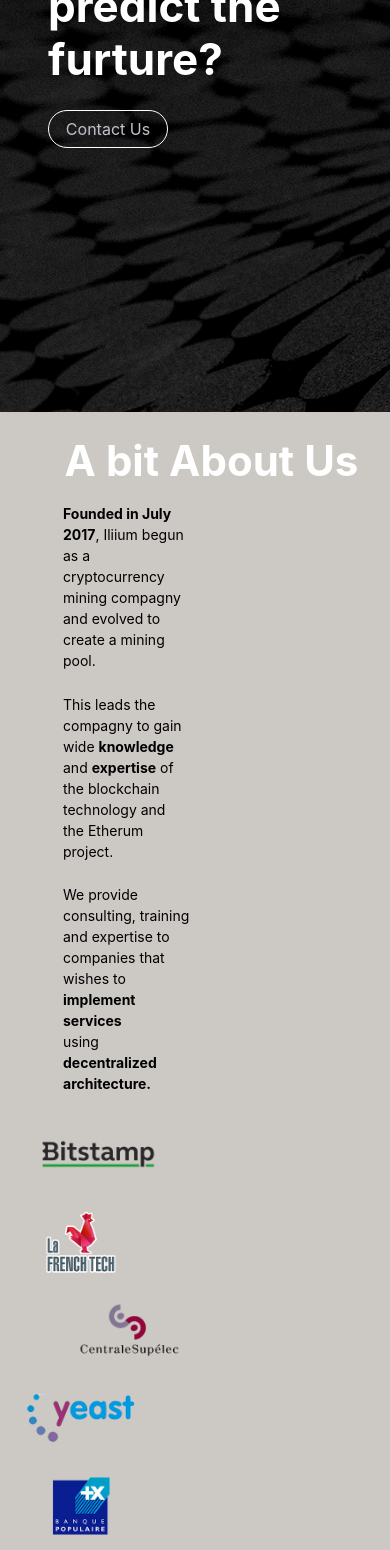
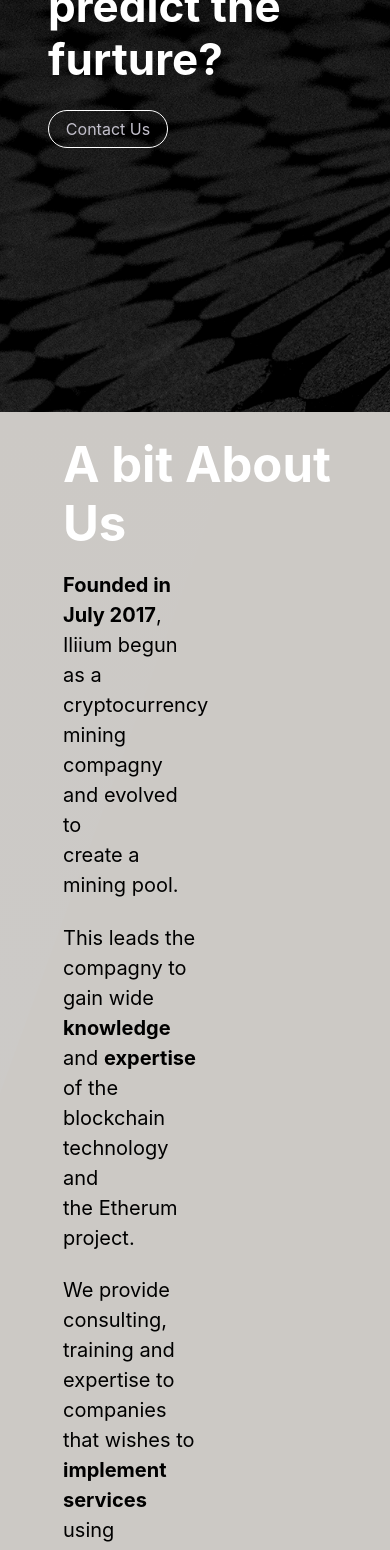
Before and after one commit to Aetra/Site_Vitrine_Iliium, a React (Create React App) app: page / in a window 390 px wide. Shown: the part 432-1982 px from the top of the page. Built offline with nearby package versions, Linux system fonts and the light colour scheme.

Commit message:
MobileBackup

```diff
--- a/src/app/components/Page/AboutUs/AboutUs.jsx
+++ b/src/app/components/Page/AboutUs/AboutUs.jsx
@@ -22,7 +22,7 @@ const AboutUs = () => {
                 <p className="textAboutUs">
                   We provide consulting, training and expertise to companies that wishes to <b>implement services</b> using <b>decentralized architecture.</b>
                 </p>
-                <div className="row">
+                  <div className="mt-5 row">
                     <div className="col-4">
                       <img src={bitstamp} alt="log_bitstamp" className="logo_bitstamp"/>
                     </div>
@@ -50,7 +50,6 @@ const AboutUs = () => {
                       <img src={CA} alt="ca" className="logo_CA"/>
                     </div>
                   </div>
-
             </div>
       );
     }
--- a/src/app/components/Page/AboutUs/style_AboutUs.css
+++ b/src/app/components/Page/AboutUs/style_AboutUs.css
@@ -61,60 +61,53 @@
 
 /* Mobile Devices */
 @media (max-width: 767px){
+  .stAboutUs{
+    background-color:#ccc9c5;
+    min-height: 100vh;
+  }
   .logo_bitstamp {
-    width:80%;
+    width:100%;
     margin-left: 0%;
-
   }
   .logo_frenchtech {
-    width:80%;
+    width:100%;
     margin-left: 0%;
   }
   .logo_supelec {
-    width:80%;
+    width:100%;
     margin-left: 0%;
   }
   .logo_yeast {
-    width:80%;
+    width:100%;
     margin-left: 0%;
   }
   .logo_BPI {
-    width:80%;
+    width:100%;
     margin-left: 0%;
   }
   .logo_CA {
-    width:80%;
+    width:100%;
     margin-left: 0%;
   }
   .logo_BP {
-    width:80%;
+    width:100%;
     margin-left: 0%;
   }
-  .obliqueAbout{
-    display:none;
-  }
+
   .firstPart{
     padding: 0 0 0 0;
   }
-  .stAboutUs{
-    background-color:#ccc9c5;
-    min-height: 100%;
-  }
   .titleAboutUs {
-    font-size:42px !important;
+    font-size:49px !important;
     padding-top:none;
     color:white;
   }
   .textAboutUs {
     padding:3% 0% 0% 0%;
-    font-size: 17px;
+    font-size: 20px !important;
     color:black;
   }
-  .titleAboutUs {
-    font-size:28px;
-    text-align: center;
-    color:white;
-  }
+
 }
 
 /* Medium Devices */
--- a/src/app/components/Page/Project/Project.jsx
+++ b/src/app/components/Page/Project/Project.jsx
@@ -58,7 +58,7 @@ const Project = () => {
       <h1 className="titleProject text-center font-weight-bold">What we do</h1>
       <div className="obliqueProject"></div>
       <div className="mt-5 pt-5 row">
-        <div className="centerVert col-lg-3 offset-lg-5">
+        <div className="centerVert col-lg-3 offset-lg-5 col-sm-3 offset-sm-5">
           <div className="positionTxt1">
             <h3 className="text-right subTitleProject"> Blockchain </h3>
             <p className=" text-justify text-right txt1Project">
@@ -67,16 +67,16 @@ const Project = () => {
             </p>
           </div>
         </div>
-        <div className="centerVert col-lg-3">
+        <div className="centerVert col-lg-3 col-sm-3">
           <div className="firstBall"> </div>
         </div>
       </div>
 
       <div className="mt-3 row">
-        <div className="centerVert col-lg-1 offset-lg-8">
+        <div className="centerVert col-lg-1 offset-lg-8 col-sm-1 offset-sm-8">
           <div className="secondBall"> </div>
         </div>
-        <div className="centerVert col-lg-3">
+        <div className="centerVert col-lg-3 col-sm-3">
           <div className="positionTxt2">
             <h3 className="subTitleProject"> Ethereum </h3>
             <p className="txtProject">
@@ -88,14 +88,14 @@ const Project = () => {
       </div>
 
       <div className="mt-3 row">
-        <div className="centerVert col-lg-2 offset-lg-6">
+        <div className="centerVert col-lg-2 offset-lg-6 col-sm-2 offset-sm-6">
           <div className="positionTxt3">
             <h3 className="subTitleProject text-right"> Mining pool </h3>
             <p className="txtProject text-right"> We develop mining pool<br/> from <b>scratch learning</b> on<br/> ourw knowledge of mining
             </p>
           </div>
         </div>
-        <div className="centerVert col-lg-2">
+        <div className="centerVert col-lg-2 col-sm-2">
           <div className="thirdBall"> </div>
         </div>
 
--- a/src/app/components/Page/Team/Team.jsx
+++ b/src/app/components/Page/Team/Team.jsx
@@ -110,13 +110,13 @@ const Team = () => {
 
           <div class="team container d-flex flex-column justify-content-between">
               <div className="row">
-                <div className="centerVert col-lg-1 offset-lg-6">
+                <div className="centerVert col-lg-1 offset-lg-6 col-sm-1 offset-sm-6">
                   <div className="circleSize1">
                         <img src={Julien} alt="ballJ" className="circleJulien"/>
                   </div>
                 </div>
-                  <div className="centerVert  pt-3 col-lg-5">
-                   <p className="pl-5">
+                  <div className="centerVert  pt-3 col-lg-5  col-sm-5">
+                   <p className="p<l-5">
                     <b>JULIEN</b>
                     <p className="secTxt">Founder & CEO</p>
                   </p>
@@ -124,7 +124,7 @@ const Team = () => {
               </div>
 
               <div className="row">
-                <div className="centerVert col-lg-2 offset-lg-8">
+                <div className="centerVert col-lg-2 offset-lg-8 col-sm-2 offset-sm-8">
                   <div className="circleSize2">
                     <p className="pt-3 txtMax">
                       <b>MAXIME</b>
@@ -132,18 +132,18 @@ const Team = () => {
                     </p>
                   </div>
                 </div>
-                  <div className="centerVert col-lg-2">
+                  <div className="centerVert col-lg-2 col-sm-2">
                       <img src={Maxime} alt="ballM" className="circleMaxime"/>
                   </div>
               </div>
 
               <div className="row">
-                <div className="centerVert col-lg-1 offset-lg-6">
+                <div className="centerVert col-lg-1 offset-lg-6 col-sm-1 offset-sm-6">
                   <div className="circleSize3">
                       <img src={Eric} alt="ballE" className="circleEric"/>
                   </div>
                 </div>
-                <div className="centerVert pt-4 col-lg-5">
+                <div className="centerVert pt-4 col-lg-5 col-sm-5">
                   <p className="pl-5 txtEric">
                     <b>ERIC</b>
                     <p className="secTxt">Growth hacker</p>
```
Lines whose indentation alone changed are shown as unchanged.
